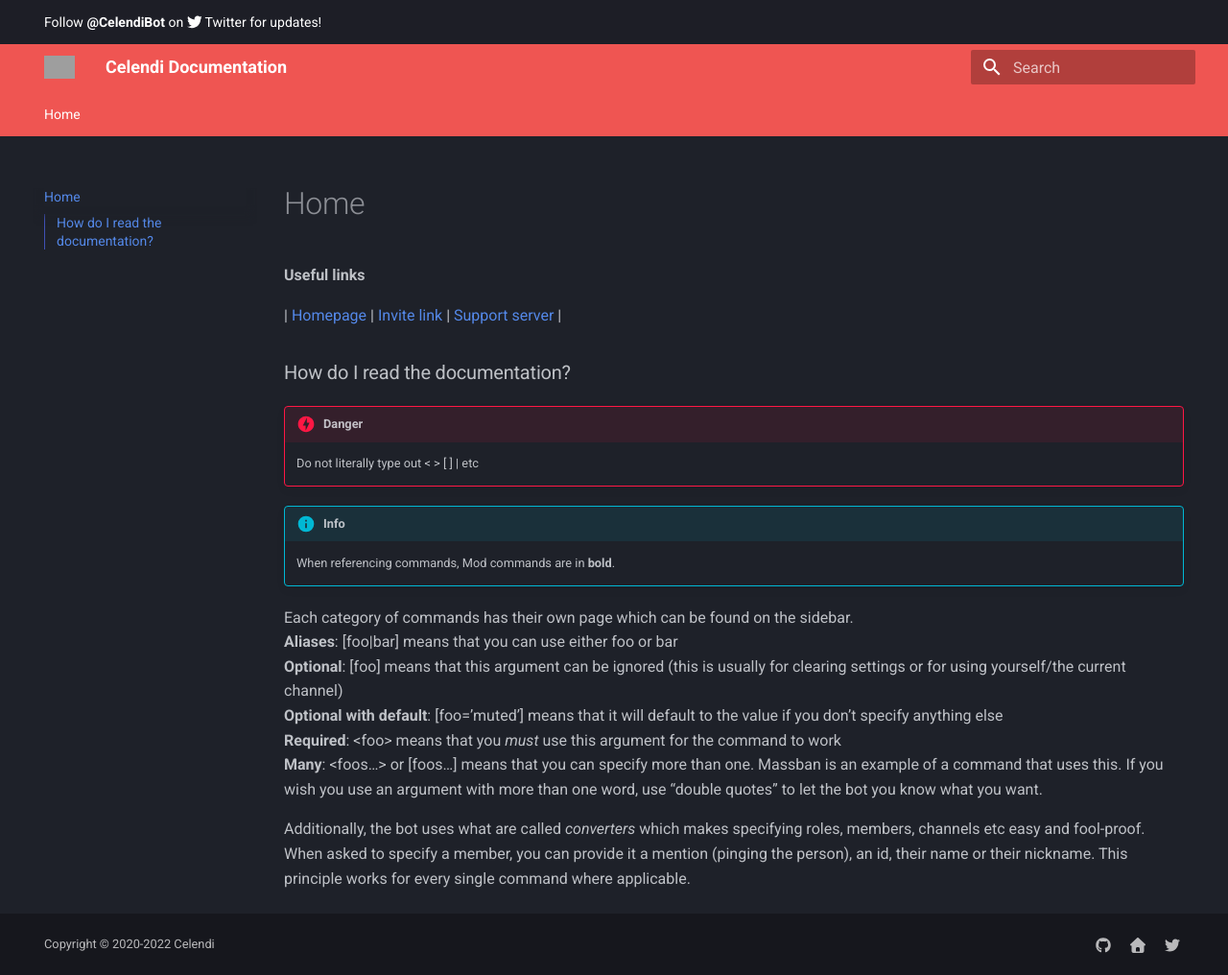
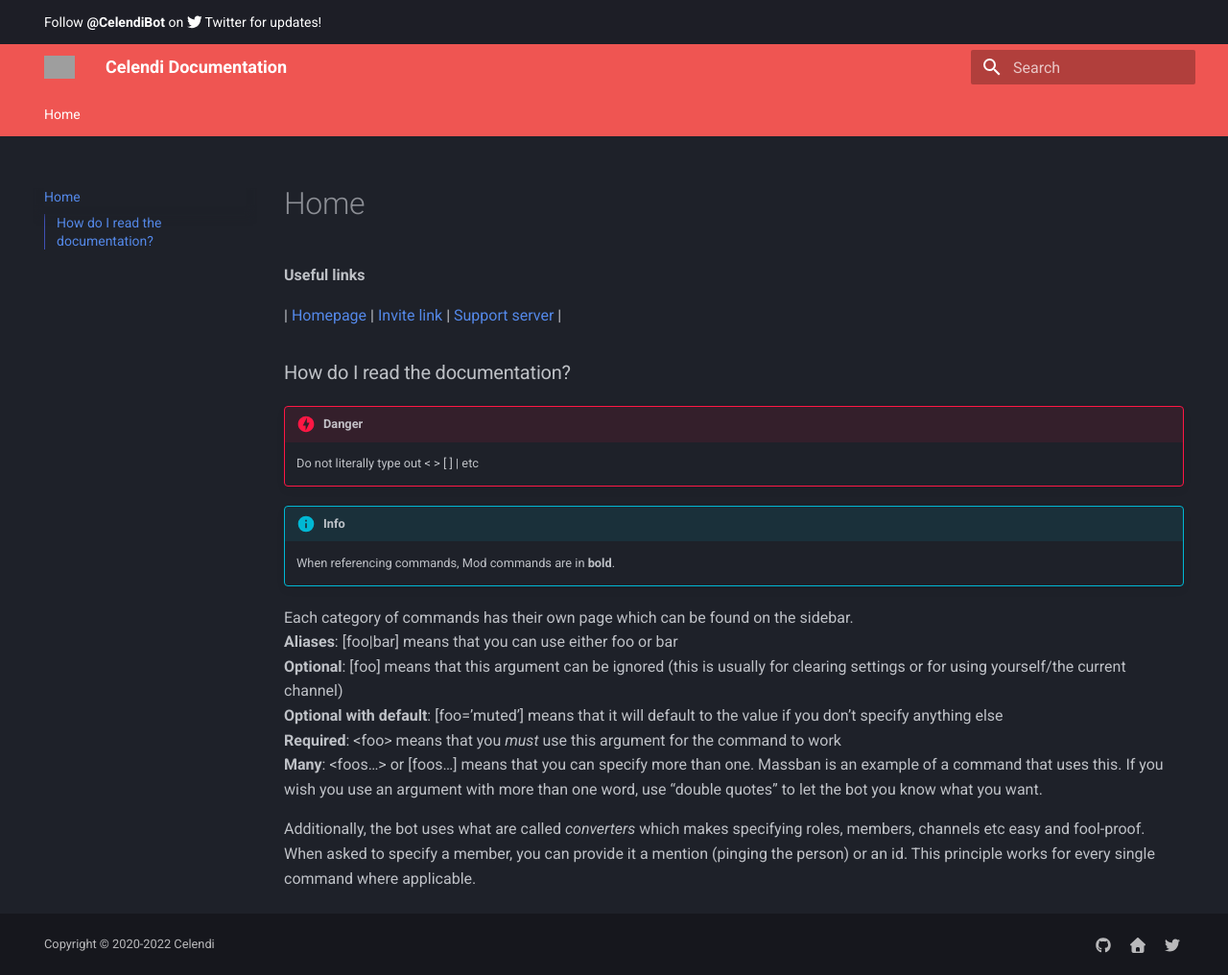
Before and after one commit to Celendi/Docs, an MkDocs documentation site: the page built from docs/index.md, in a window 1280 px wide and 1016 px high. Shown: the whole window at 96% size. Built offline with MkDocs 1.6.1 and Material for MkDocs 9.7.7, drawn with Linux system fonts in a browser that asks for light colours; grey boxes are pictures that could not be loaded.

Commit message:
Change some text around

```diff
--- a/docs/index.md
+++ b/docs/index.md
@@ -19,4 +19,4 @@
 **Required**: &lt;foo&gt; means that you _must_ use this argument for the command to work
 **Many**: &lt;foos...&gt; or \[foos...\] means that you can specify more than one. Massban is an example of a command that uses this. If you wish you use an argument with more than one word, use "double quotes" to let the bot you know what you want.
 
-Additionally, the bot uses what are called _converters_ which makes specifying roles, members, channels etc easy and fool-proof. When asked to specify a member, you can provide it a mention \(pinging the person\), an id, their name or their nickname. This principle works for every single command where applicable.
+Additionally, the bot uses what are called _converters_ which makes specifying roles, members, channels etc easy and fool-proof. When asked to specify a member, you can provide it a mention \(pinging the person\) or an id. This principle works for every single command where applicable.
```
Also changed, not shown: 1 other file.
